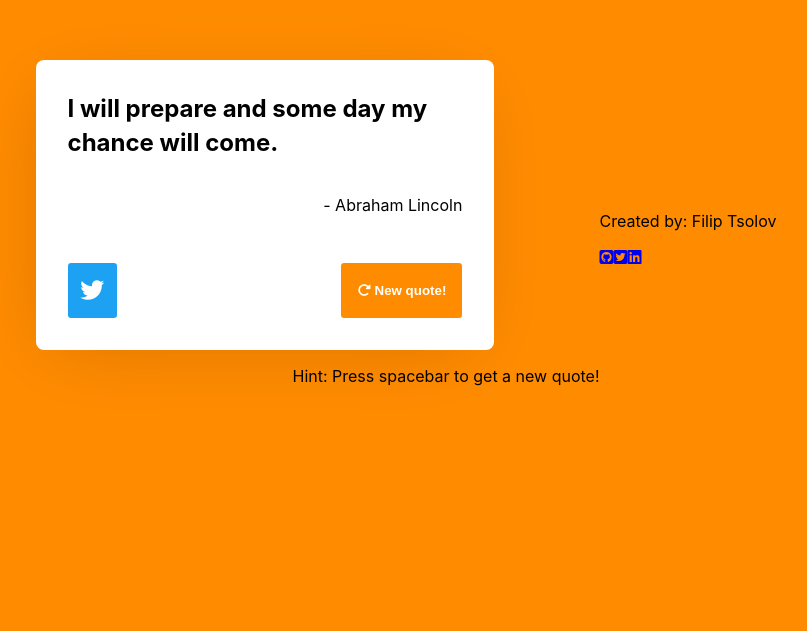
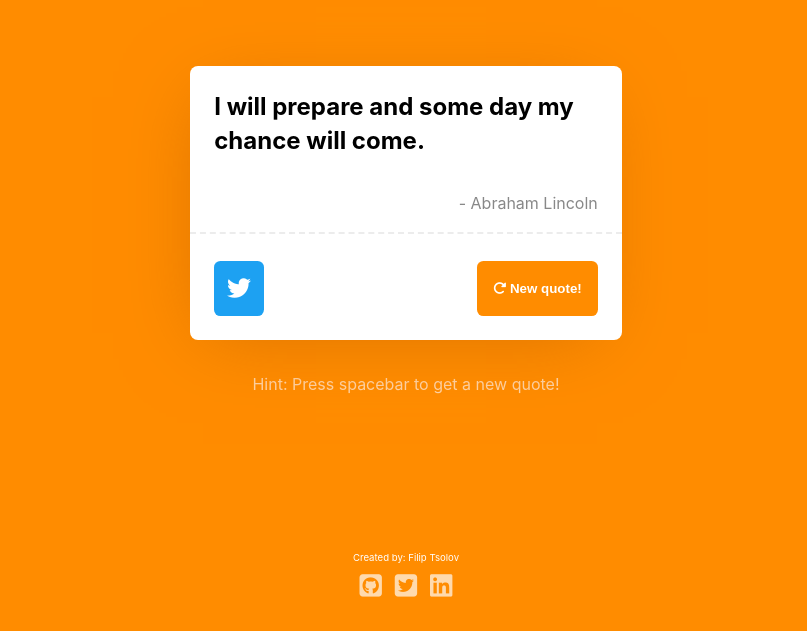
Before and after one commit to ftsolov/quote-generator-react, a React (Create React App) app: page / in a window 1280 px wide. Shown: the part 169-800 px from the top of the page, without its empty margins (234-1041 px from the left). Built offline with nearby package versions, Linux system fonts and the light colour scheme.

Commit message:
more styling + footer styling

```diff
--- a/src/App.css
+++ b/src/App.css
@@ -14,7 +14,7 @@ body {
 
 button {
   outline: none;
-  border-radius: 0.2rem;
+  border-radius: 0.4rem;
   padding: 1rem;
   border: none;
   background-color: darkorange;
@@ -39,28 +39,45 @@ button:hover {
 
 .card {
   max-width: 500px;
-  padding: 2rem;
+  padding: 1.5rem;
   width: 70%;
   background-color: white;
   display: flex;
   flex-direction: column;
+  position: relative;
   align-items: center;
   border-radius: 8px;
+  margin: 0 auto;
   box-shadow: -6px 12px 74px -19px #d97200;
-  transition: transform 0.3s ease-out;
+  transition: all 0.3s ease-out;
 }
 
 .card:hover {
   transform: translateY(-3px);
 }
 
+.author {
+  color: #888888;
+}
+
+.author::after {
+  content: "";
+  position: absolute;
+  left: 0;
+  display: inline-block;
+  height: 1em;
+  width: 100%;
+  border-bottom: 2px dashed #ececec;
+  margin-top: 23px;
+}
+
 .twitter {
   padding: 0.8rem;
   font-size: 1.5rem;
   align-self: flex-start;
-  background-color: #1DA1F2;
+  background-color: #1da1f2;
   outline: none;
-  border-radius: 0.2rem;
+  border-radius: 0.4rem;
   border: none;
   color: white;
   font-weight: bold;
@@ -73,17 +90,72 @@ button:hover {
   justify-content: space-between;
 }
 
-.bouncy{
-  animation:bouncy 6s infinite ease-out;
-  position:relative;
+.bouncy {
+  animation: bouncy 6s infinite ease-out;
+  position: relative;
 }
 
 @keyframes bouncy {
-  0%{top:0em}
-  40%{top:0em}
-  43%{top:-0.2em}
-  46%{top:0em}
-  48%{top:-0.1em}
-  50%{top:0em}
-  100%{top:0em;}
+  0% {
+    top: 0em;
+  }
+  40% {
+    top: 0em;
+  }
+  43% {
+    top: -0.2em;
+  }
+  46% {
+    top: 0em;
+  }
+  48% {
+    top: -0.1em;
+  }
+  50% {
+    top: 0em;
+  }
+  100% {
+    top: 0em;
+  }
 }
+
+.hint {
+  color: #ffd6ab;
+  margin: 2rem auto 0;
+  text-align: center;
+  padding: 0 10%;
+  line-height: 1.5;
+}
+
+.footer {
+  position: absolute;
+  bottom: 0;
+  margin: 0 auto 2rem;
+  display: flex;
+  flex-direction: column;
+  align-items: center;
+}
+
+.footer p {
+  color: white;
+  font-size: 0.6rem;
+}
+
+.footer a i {
+  font-size: 1.6rem;
+  color: #FFDAAD;
+}
+
+.footer i {
+  transition: all 200ms ease-out;
+}
+
+.footer i:hover  {
+  transform: translateY(-2px);
+  color: white;
+}
+
+.footer div {
+  display: flex;
+  gap: 0.8rem;
+}
```
